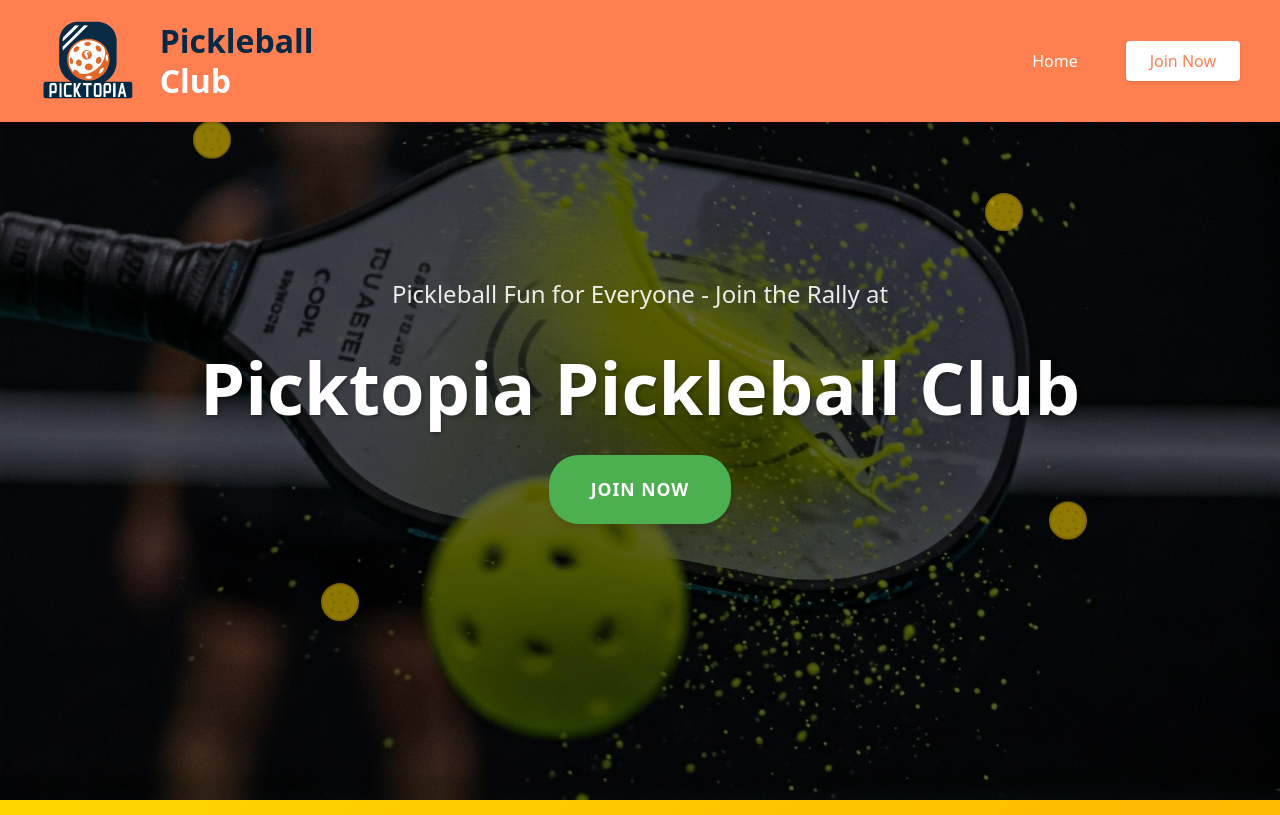
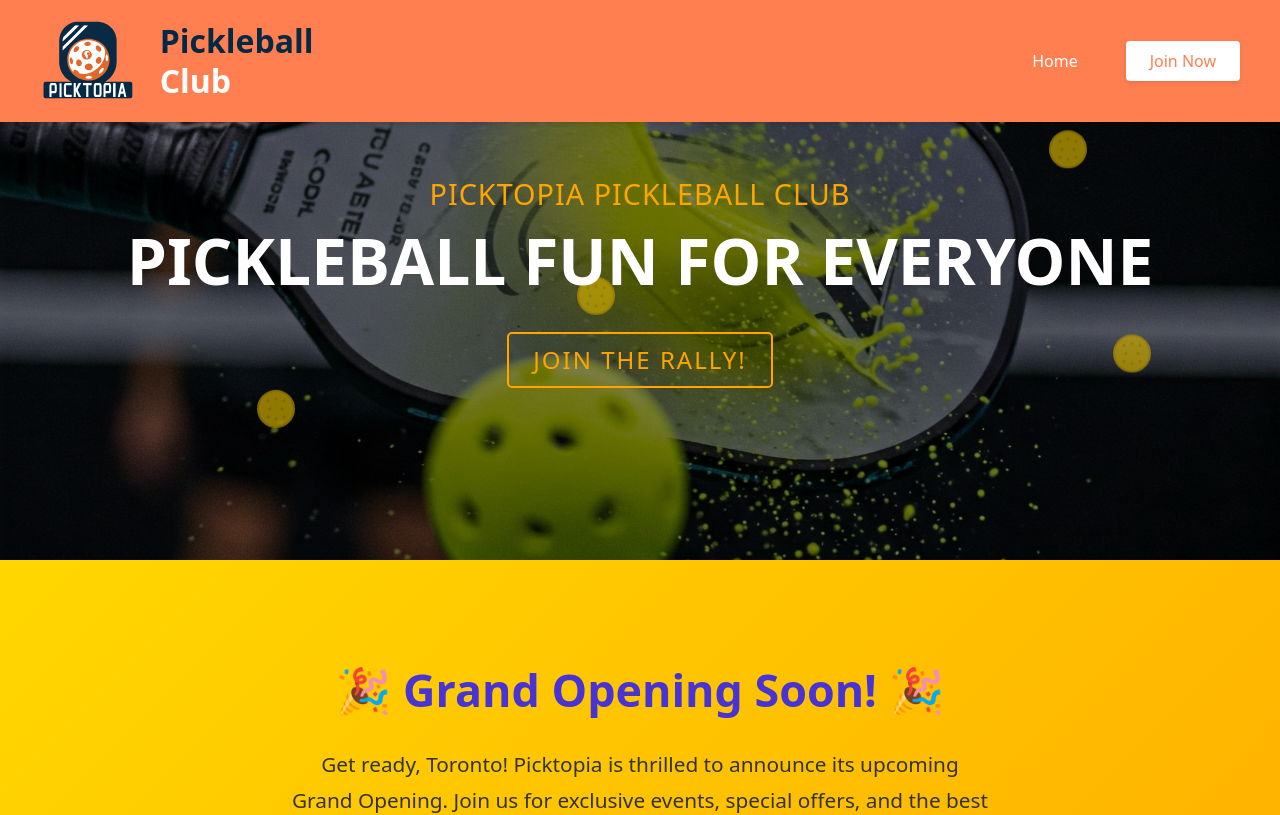
Before and after one commit to supertimmyh/picktopia_landing_page, a React (Vite) app: page / in a window 1280 px wide. Shown: the top 815 px of the page. Built offline with nearby package versions, Linux system fonts and the light colour scheme.

Commit message:
Change the layout the Hero section

```diff
--- a/src/App.jsx
+++ b/src/App.jsx
@@ -1,7 +1,7 @@
 import styled from 'styled-components';
 import { BrowserRouter as Router, Routes, Route } from 'react-router-dom';
 import Navbar from './components/Navbar'
-import Hero from './components/Hero'
+import HeroSection from './components/HeroSection'; // Changed to HeroSection
 // import Features from './components/Features'
 // import KidsSection from './components/KidsSection'
 // import GiftCardSection from './components/GiftCardSection'
@@ -26,7 +26,7 @@ function App() {
         <Routes>
           <Route path="/" element={
             <>
-              <Hero />
+              <HeroSection />
               <GrandOpening />
               {/* <PromotionalOffer /> */}
               {/* <Features />
--- a/src/components/Hero.jsx
+++ /dev/null
@@ -1,138 +0,0 @@
-import styled, { keyframes } from 'styled-components';
-import { Link } from 'react-router-dom';
-import heroImage from '../assets/hero-image.jpeg';
-import pickleball from '../assets/pickleball.svg';
-
-const float = keyframes`
-  0% { transform: translateY(0px); }
-  50% { transform: translateY(-20px); }
-  100% { transform: translateY(0px); }
-`;
-
-const HeroWrapper = styled.div`
-  width: 100%;
-  background: linear-gradient(rgba(0, 0, 0, 0.6), rgba(0, 0, 0, 0.6)),
-              url(${heroImage});
-  background-size: cover;
-  background-position: center;
-  background-repeat: no-repeat;
-  height: 100vh;
-  display: flex;
-  align-items: center;
-  justify-content: center;
-  position: relative;
-  overflow: hidden;
-`;
-
-const HeroSection = styled.section`
-  max-width: 1200px;
-  margin: 0 auto;
-  padding: 0 2rem;
-  width: 100%;
-  display: flex;
-  align-items: center;
-  justify-content: center;
-  position: relative;
-`;
-
-const Pickleball = styled.img`
-  position: absolute;
-  width: 40px;
-  height: 40px;
-  animation: ${float} 3s ease-in-out infinite;
-  filter: brightness(0.8) opacity(0.7);
-`;
-
-const HeroContent = styled.div`
-  max-width: 1200px;
-  text-align: center;
-  color: white;
-  position: relative;
-  z-index: 1;
-`;
-
-const Title = styled.h1`
-  font-size: 4.5rem;
-  margin-bottom: 1.5rem;
-  font-weight: bold;
-  line-height: 1.2;
-  text-shadow: 2px 2px 4px rgba(0, 0, 0, 0.3);
-
-  @media (max-width: 768px) {
-    font-size: 2.8rem;
-  }
-`;
-
-const Subtitle = styled.p`
-  font-size: 1.5rem;
-  margin-bottom: 2rem;
-  opacity: 0.9;
-
-  @media (max-width: 768px) {
-    font-size: 1.2rem;
-  }
-`;
-
-const CTAButton = styled(Link)`
-  display: inline-block;
-  padding: 1.2rem 2.5rem;
-  background-color: #4CAF50;
-  color: white;
-  text-decoration: none;
-  border-radius: 30px;
-  font-weight: bold;
-  font-size: 1.1rem;
-  text-transform: uppercase;
-  letter-spacing: 1px;
-  transition: all 0.3s ease;
-  border: 2px solid transparent;
-  box-shadow: 0 4px 6px rgba(0, 0, 0, 0.1);
-  outline: none;
-
-  &:hover, &:focus {
-    background-color: transparent;
-    border-color: white;
-    transform: translateY(-2px);
-    box-shadow: 0 6px 12px rgba(0, 0, 0, 0.15);
-  }
-
-  &:focus-visible {
-    box-shadow: 0 0 0 3px rgba(255, 255, 255, 0.5);
-  }
-`;
-
-const Hero = () => {
-  return (
-    <HeroWrapper>
-      <Pickleball
-        src={pickleball}
-        alt="Pickleball"
-        style={{ top: '15%', left: '15%', animationDelay: '0s' }}
-      />
-      <Pickleball
-        src={pickleball}
-        alt="Pickleball"
-        style={{ top: '25%', right: '20%', animationDelay: '0.5s' }}
-      />
-      <Pickleball
-        src={pickleball}
-        alt="Pickleball"
-        style={{ bottom: '20%', left: '25%', animationDelay: '1s' }}
-      />
-      <Pickleball
-        src={pickleball}
-        alt="Pickleball"
-        style={{ bottom: '30%', right: '15%', animationDelay: '1.5s' }}
-      />
-      <HeroSection>
-        <HeroContent>
-          <Subtitle>Pickleball Fun for Everyone - Join the Rally at</Subtitle>
-          <Title>Picktopia Pickleball Club</Title>
-          <CTAButton to="/signup">Join Now</CTAButton>
-        </HeroContent>
-      </HeroSection>
-    </HeroWrapper>
-  );
-};
-
-export default Hero;
--- /dev/null
+++ b/src/components/HeroSection.jsx
@@ -0,0 +1,153 @@
+import React from 'react';
+import styled, { keyframes } from 'styled-components';
+import { Link } from 'react-router-dom';
+import pickleball from '../assets/pickleball.svg'; // Import the pickleball SVG
+import heroImage from '../assets/hero-image.jpeg'; // Import the hero image
+
+const float = keyframes`
+  0% { transform: translateY(0px); }
+  50% { transform: translateY(-20px); }
+  100% { transform: translateY(0px); }
+`;
+
+const HeroContainer = styled.section`
+  display: flex;
+  flex-direction: column;
+  align-items: center;
+  justify-content: center;
+  min-height: 70vh; // Adjust height as needed
+  padding: 2rem;
+  background: linear-gradient(rgba(0, 0, 0, 0.5), rgba(0, 0, 0, 0.5)),
+              url(${heroImage}); // Use heroImage as background
+  background-size: cover;
+  background-position: center;
+  background-repeat: no-repeat;
+  color: white;
+  text-align: center;
+  position: relative;
+  overflow: hidden;
+`;
+
+const TextWrapper = styled.div`
+  position: relative;
+  z-index: 1;
+  display: flex;
+  flex-direction: column;
+  align-items: center;
+`;
+
+const ClubName = styled.h2`
+  font-size: 1.8rem; // Adjusted size
+  font-weight: 500;
+  color: #FFA500; // Orange color from image
+  margin-bottom: 0.5rem;
+  letter-spacing: 1px;
+  text-transform: uppercase;
+
+  @media (max-width: 768px) {
+    font-size: 1.5rem;
+  }
+`;
+
+const MainHeadline = styled.h1`
+  font-size: 4rem; // Adjusted size
+  font-weight: bold;
+  color: #ffffff; // White color
+  margin-bottom: 1rem;
+  line-height: 1.2;
+  text-transform: uppercase;
+
+  @media (max-width: 768px) {
+    font-size: 2.8rem;
+  }
+  @media (max-width: 480px) {
+    font-size: 2.2rem;
+  }
+`;
+
+const SubHeadline = styled(Link)`
+  font-size: 1.5rem; // Adjusted size
+  font-weight: 500;
+  color: #FFA500; // Orange color for emphasis, similar to 'JOIN THE RALLY!'
+  text-transform: uppercase;
+  letter-spacing: 2px;
+  border: 2px solid #FFA500;
+  padding: 0.5rem 1.5rem;
+  border-radius: 5px;
+  margin-top: 1rem;
+  cursor: pointer;
+  transition: all 0.3s ease;
+
+  &:hover {
+    background-color: #FFA500;
+    color: #1a1a1a;
+  }
+
+  @media (max-width: 768px) {
+    font-size: 1.2rem;
+  }
+`;
+
+// Placeholder for pickleball and paddle visuals - could be SVGs or images
+const VisualsContainer = styled.div`
+  position: absolute;
+  width: 100%;
+  height: 100%;
+  top: 0;
+  left: 0;
+  z-index: 0;
+  opacity: 0.3; // Adjust opacity to blend with background
+  // Example: Add a pickleball SVG or image here
+  // Example: Add a paddle SVG or image here
+`;
+
+const Pickleball = styled.img`
+  position: absolute;
+  width: 40px;
+  height: 40px;
+  animation: ${float} 3s ease-in-out infinite;
+  filter: brightness(0.8) opacity(0.7);
+  z-index: 0; // Ensure pickleballs are behind the text
+`;
+
+const HeroSection = () => {
+  return (
+    <HeroContainer>
+      <Pickleball
+        src={pickleball}
+        alt="Pickleball"
+        style={{ top: '15%', left: '10%', animationDelay: '0s' }}
+      />
+      <Pickleball
+        src={pickleball}
+        alt="Pickleball"
+        style={{ top: '25%', right: '15%', animationDelay: '0.5s' }}
+      />
+      <Pickleball
+        src={pickleball}
+        alt="Pickleball"
+        style={{ bottom: '20%', left: '20%', animationDelay: '1s' }}
+      />
+      <Pickleball
+        src={pickleball}
+        alt="Pickleball"
+        style={{ bottom: '30%', right: '10%', animationDelay: '1.5s' }}
+      />
+      <Pickleball
+        src={pickleball}
+        alt="Pickleball"
+        style={{ top: '50%', left: '45%', animationDelay: '0.2s' }}
+      />
+      {/* <VisualsContainer /> */}
+      {/* Uncomment VisualsContainer if you add actual visuals */}
+
+      <TextWrapper>
+        <ClubName>PICKTOPIA PICKLEBALL CLUB</ClubName>
+        <MainHeadline>PICKLEBALL FUN FOR EVERYONE</MainHeadline>
+        <SubHeadline to="/signup">JOIN THE RALLY!</SubHeadline>
+      </TextWrapper>
+    </HeroContainer>
+  );
+};
+
+export default HeroSection;
```
